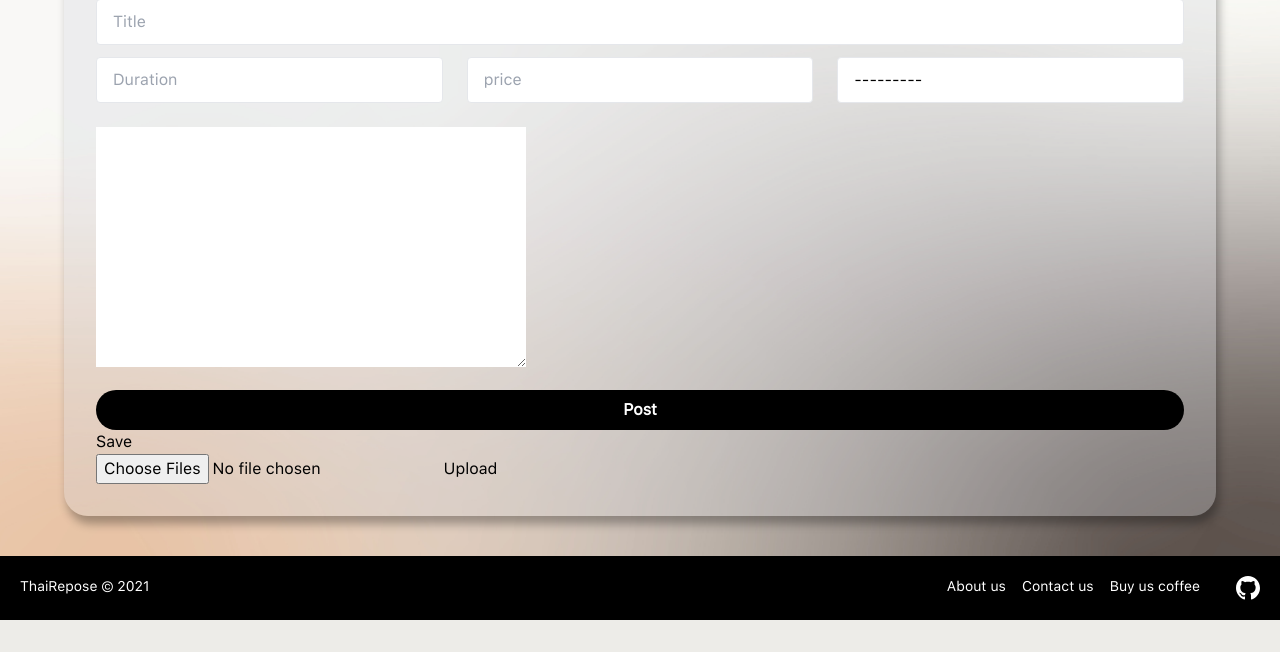
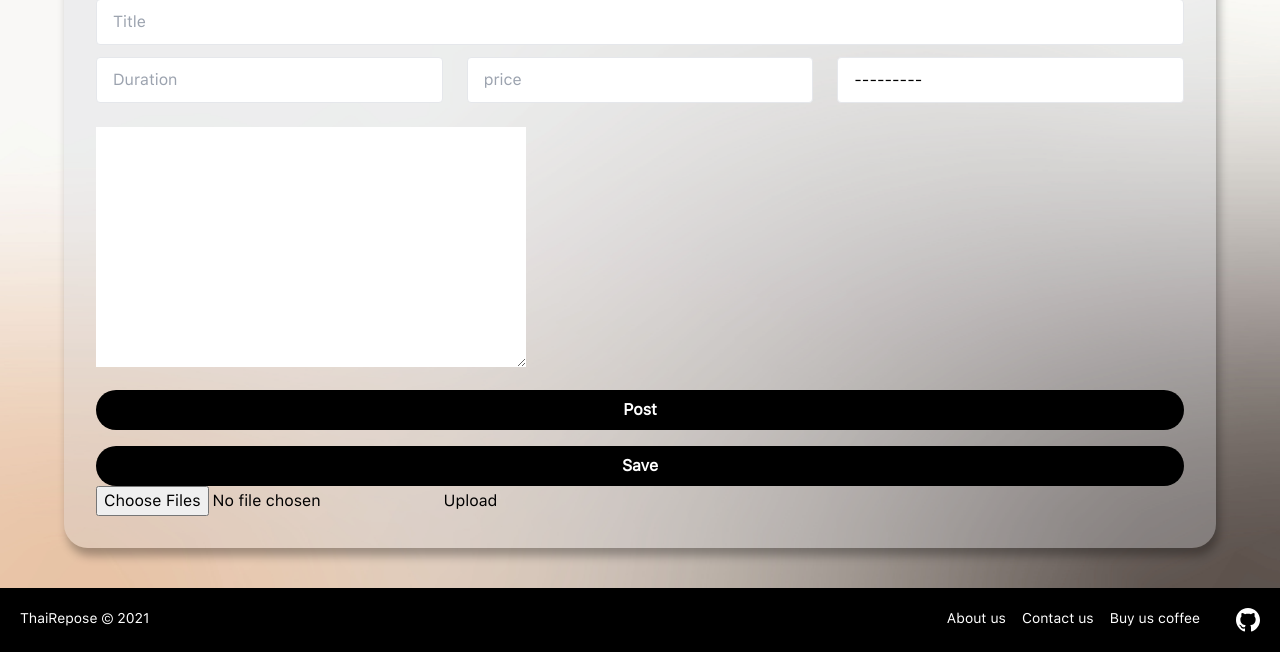
Before and after one commit to ThaiRepose/thairepose, a Django app: template trip/templates/trip/add_blog.html in a window 1280 px wide. Shown: the part 273-925 px from the top of the page. Before the commit the page ends 893 px from the top, so only its background shows below. Run offline with Django 3.2, Linux system fonts and the light colour scheme; the template is opened without the code that fills it: values that come from a table or form of the project are taken from there, others are empty; the visitor is signed in with stand-in values (Sample User, id 1); parts of the project's set-up code (start-up, migrations or seed data) failed here and were passed over; some libraries are stand-ins or nearby versions.

Commit message:
fix bug #70

```diff
--- a/trip/templates/trip/add_blog.html
+++ b/trip/templates/trip/add_blog.html
@@ -30,7 +30,7 @@ box-shadow: 3px 8px 10px rgb(0 0 0 / 0.3);">
     </div>
 
 
-    <form method="POST" class="w-full">
+    <form method="POST" enctype="multipart/form-data"  class="w-full">
       {% csrf_token %}
       {{ form.media }}
       <div class="flex flex-wrap -mx-3 mb-6">
@@ -49,14 +49,9 @@ box-shadow: 3px 8px 10px rgb(0 0 0 / 0.3);">
       </div>
       {{ form.body }}
       <div>
-        <button class="w-full mt-4 px-4 py-2 font-bold text-white bg-black rounded-full hover:bg-black focus:outline-none focus:shadow-outline" name="blog">Post</button>
-        <button type="submit" name="save_blog">Save</button>
+        <button type="submit" class="w-full mt-4 px-4 py-2 font-bold text-white bg-black rounded-full hover:bg-black focus:outline-none focus:shadow-outline" name="blog">Post</button>
+        <button type="submit" class="w-full mt-4 px-4 py-2 font-bold text-white bg-black rounded-full hover:bg-black focus:outline-none focus:shadow-outline" name="save_blog">Save</button>
       </div>
-
-    </form>
-
-    <form method="post" enctype="multipart/form-data">
-      {% csrf_token %}
       <input name='image' type='file' multiple>
       <button type="submit" name="imgpic">Upload</button>
     </form>
```
Also changed, not shown: trip/views.py (+12 -5 lines).
